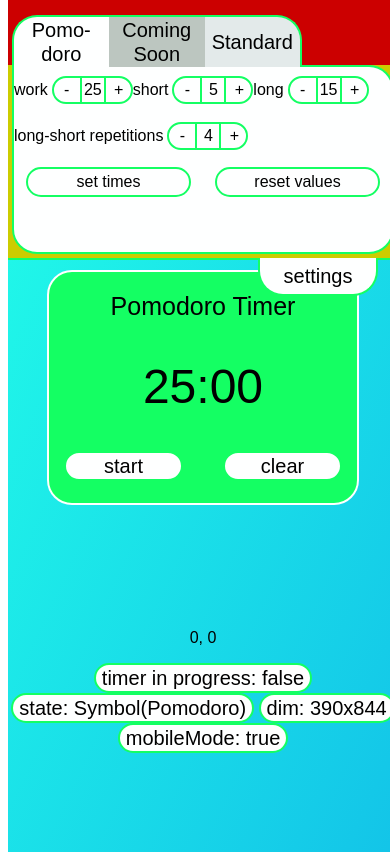
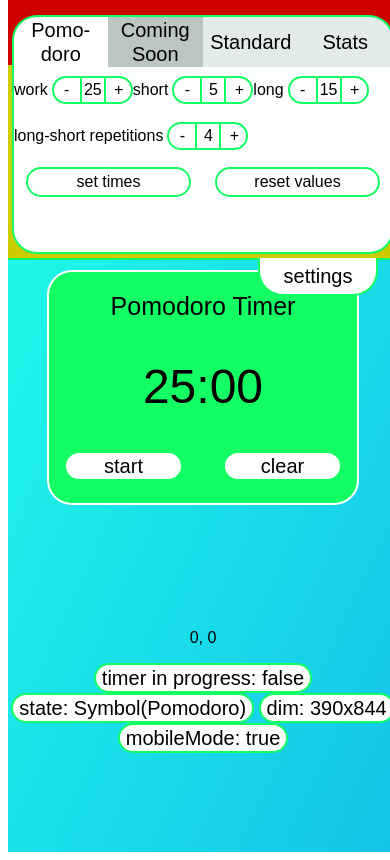
Before and after one commit to niblicat/pomodoro, a SvelteKit app: page / in a window 390 px wide. Built offline with nearby package versions, Linux system fonts and the light colour scheme; a web font is replaced by a local one.

Commit message:
made menu look nice if in mobile mode

```diff
--- a/src/routes/+page.svelte
+++ b/src/routes/+page.svelte
@@ -161,18 +161,26 @@
                     </button>
                     <button
                     class="fade {$timerStateRead === timer.TimerStates.Standard ? 'selectedOption' : 'unselectedOption'}"
-                    id="Standard"
+                    id="{!mobileMode ? 'Standard' : 'StandardMobile'}"
                     on:click={() => {
                         timer.switchTimerMode(timer.TimerStates.Standard);
                     }}
                     >
                     Stan&shy;dard
                     </button>
+                    {#if mobileMode}
+                        <button
+                        class="fade {$timerStateRead === timer.TimerStates.Standard ? 'selectedOption' : 'unselectedOption'}"
+                        id="Statistics"
+                        >
+                            Stats
+                        </button>
+                    {/if}
 
 
                 </div>
                 <div class="modesOptionsPadding {mobileMode ? 'span3' : ''}" style={debug ? 'background-color: #cccc00;' : ''}>
-                    <div class="modesOptions">
+                    <div class="modesOptions {mobileMode ? 'mobile' : ''}">
                         {#if $timerStateRead === timer.TimerStates.Pomodoro}
                             <div class="optionsInputsContainer span2" style={mobileMode ? 'justify-content: left;' : 'justify-content: space-around;'}>
                                 <div class="labelPillBinder">
@@ -260,7 +268,7 @@
                                 </div>
                             </div>
 
-                            <div class="span2 optionsInputsContainer" style={mobileMode ? 'justify-content: baseline;' : 'justify-content: space-around;'}>
+                            <div class="span2 optionsInputsContainer {mobileMode ? 'mobile' : ''}" style={mobileMode ? 'justify-content: baseline;' : 'justify-content: space-around;'}>
                                 <div class="labelPillBinder">
                                     <label for="longSession">long-short repetitions</label>
                                     <div class="pillButtonContainer">
@@ -316,7 +324,7 @@
                             </div>
 
                         {:else if $timerStateRead === timer.TimerStates.Standard}
-                        <div class="optionsInputsContainer span2" style={mobileMode ? 'justify-content: left;' : 'justify-content: space-around;'}>
+                            <div class="optionsInputsContainer span2 {mobileMode ? 'mobile' : ''}" style={mobileMode ? 'justify-content: left;' : 'justify-content: space-around;'}>
                                 <div class="labelPillBinder">
                                     <label for="hourInput">hours</label>
                                     <div class="pillButtonContainer">
@@ -733,6 +741,7 @@
 
     .modes {
         padding-left: 4px;
+        padding-right: 4px;
         display: flex;
         align-items: end;
         justify-content: baseline;
@@ -760,6 +769,17 @@
     }
 
     .modes button#Standard {
+        border-radius: 0px 25px 0px 0px;
+        border-left: 0px;
+    }
+
+    .modes button#StandardMobile {
+        border-radius: 0px 0px 0px 0px;
+        border-right: 0px;
+        border-left: 0px;
+    }
+
+    .modes button#Statistics {
         border-radius: 0px 25px 0px 0px;
         border-left: 0px;
     }
@@ -808,6 +828,10 @@
         width: 100%;
         background-color: var(--neutralbright);
         border: 2px solid var(--divback);
+    }
+
+    .modesOptions.mobile {
+        border-radius: 0px 0px 25px 25px;
     }
 
     .modesOptions * {
```
